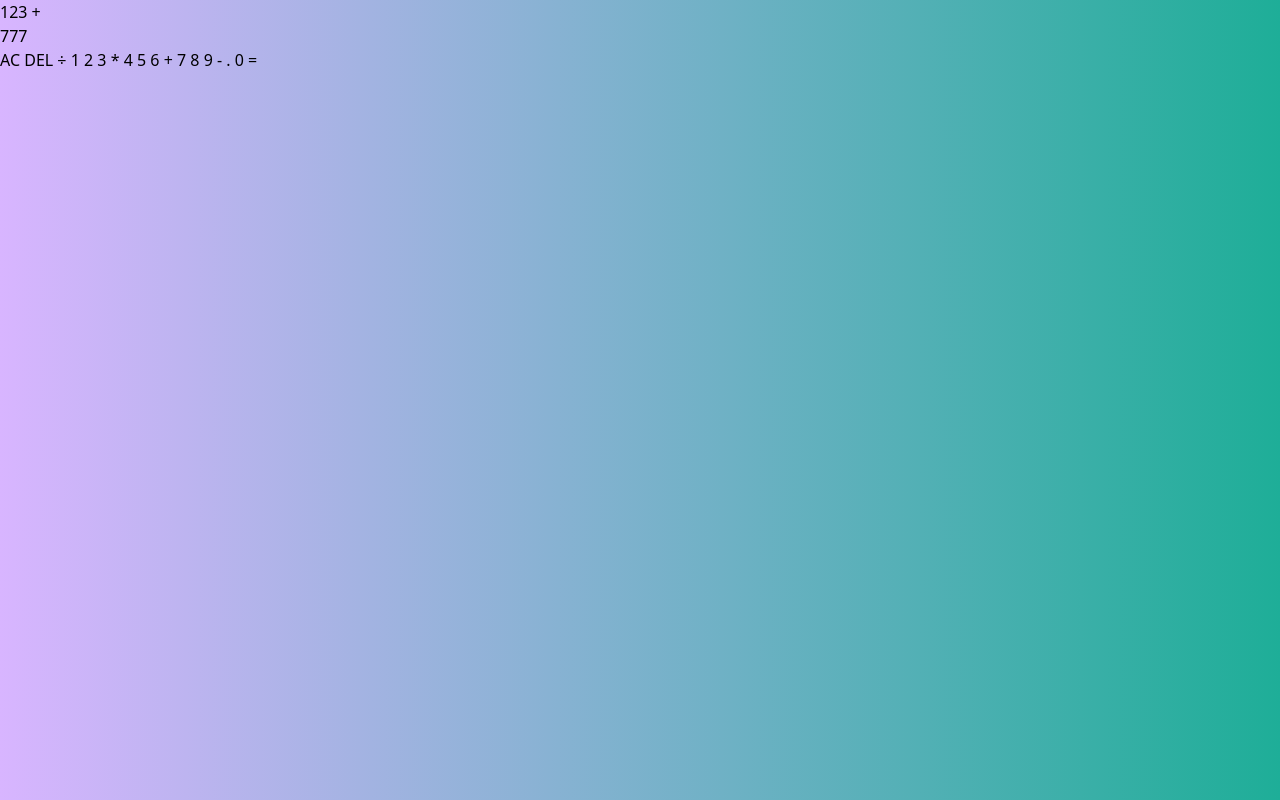
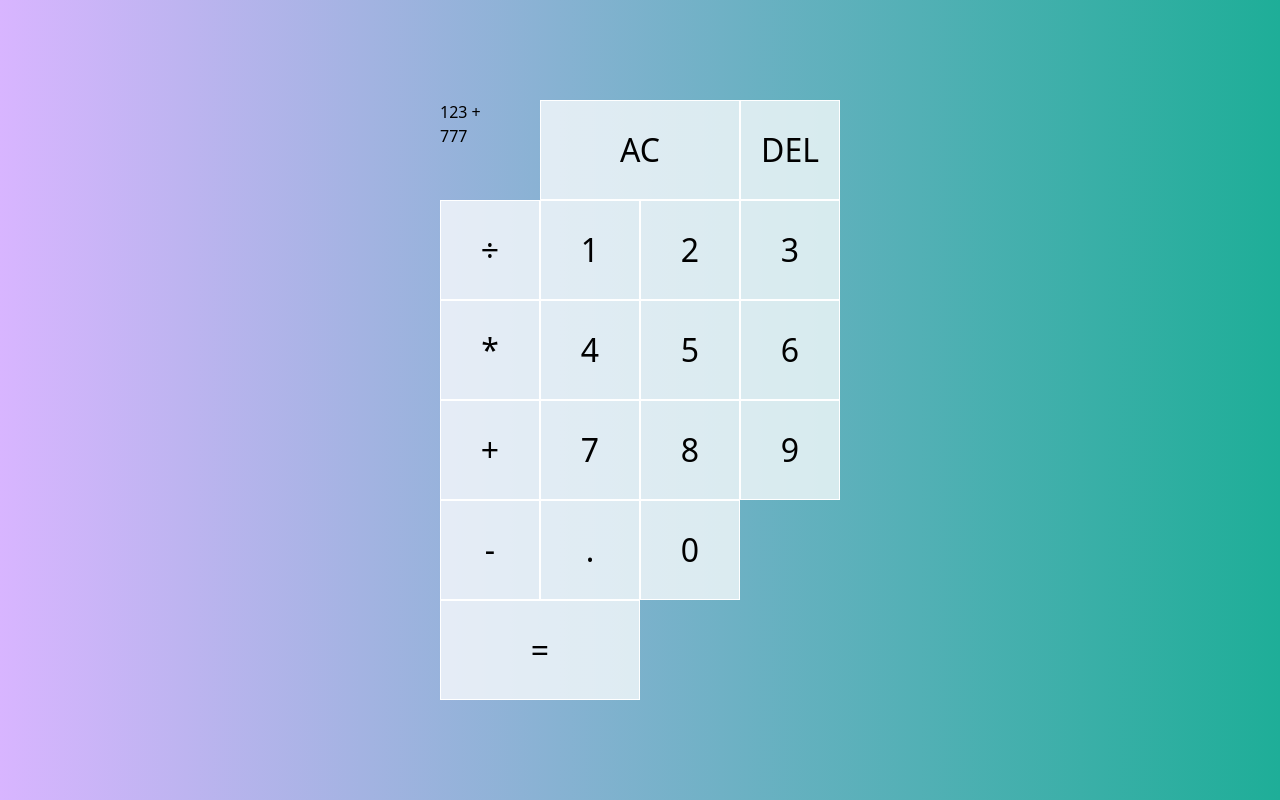
Before and after one commit to rezamini/simple-web-calculator, a website: page src/index.html in a window 1280 px wide. Drawn offline with Linux system fonts and the light colour scheme.

Commit message:
- added css styles for the main calcultor ... body and the buttons .

```diff
--- a/src/index.html
+++ b/src/index.html
@@ -8,29 +8,32 @@
     <link href="./css/styles.css" rel="stylesheet" />
   </head>
   <body class="p-0 m-0 bg-gradient-to-r from-[#D8B5FF] to-[#1EAE98]">
-    <div id="calulator-grid">
+    <div
+      id="calulator-grid"
+      class="grid justify-center content-center min-h-screen grid-cols-[repeat(4,minmax(100px,100px))] grid-rows-[minmax(100px,100px)repeat(5,minmax(100px,100px))]"
+    >
       <div id="output">
-        <div>123 +</div>
-        <div>777</div>
+        <div id="previous-operand">123 +</div>
+        <div id="current-operand">777</div>
       </div>
-      <button>AC</button>
-      <button>DEL</button>
-      <button>÷</button>
-      <button>1</button>
-      <button>2</button>
-      <button>3</button>
-      <button>*</button>
-      <button>4</button>
-      <button>5</button>
-      <button>6</button>
-      <button>+</button>
-      <button>7</button>
-      <button>8</button>
-      <button>9</button>
-      <button>-</button>
-      <button>.</button>
-      <button>0</button>
-      <button>=</button>
+      <button class="btn col-span-2">AC</button>
+      <button class="btn">DEL</button>
+      <button class="btn">÷</button>
+      <button class="btn">1</button>
+      <button class="btn">2</button>
+      <button class="btn">3</button>
+      <button class="btn">*</button>
+      <button class="btn">4</button>
+      <button class="btn">5</button>
+      <button class="btn">6</button>
+      <button class="btn">+</button>
+      <button class="btn">7</button>
+      <button class="btn">8</button>
+      <button class="btn">9</button>
+      <button class="btn">-</button>
+      <button class="btn">.</button>
+      <button class="btn">0</button>
+      <button class="btn col-span-2">=</button>
     </div>
   </body>
 </html>
```
Also changed, not shown: src/css/styles.css.
